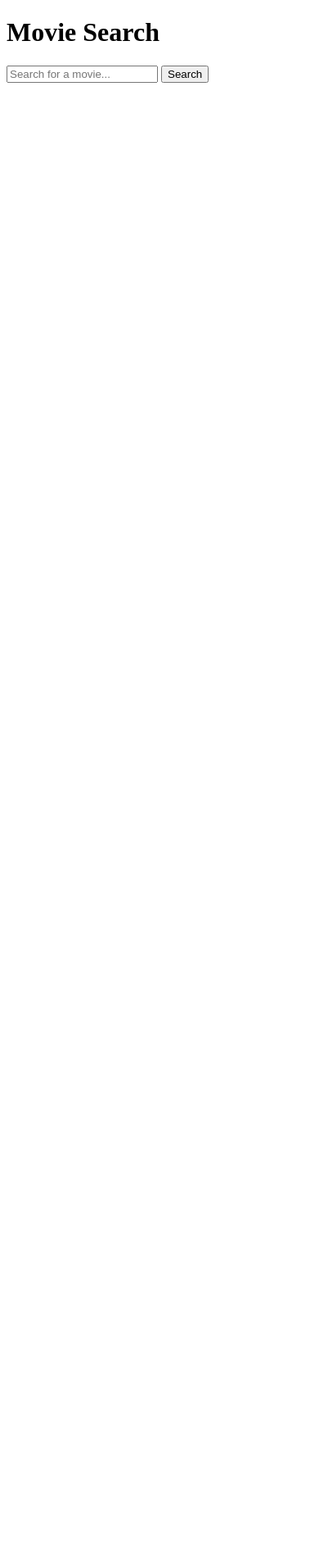
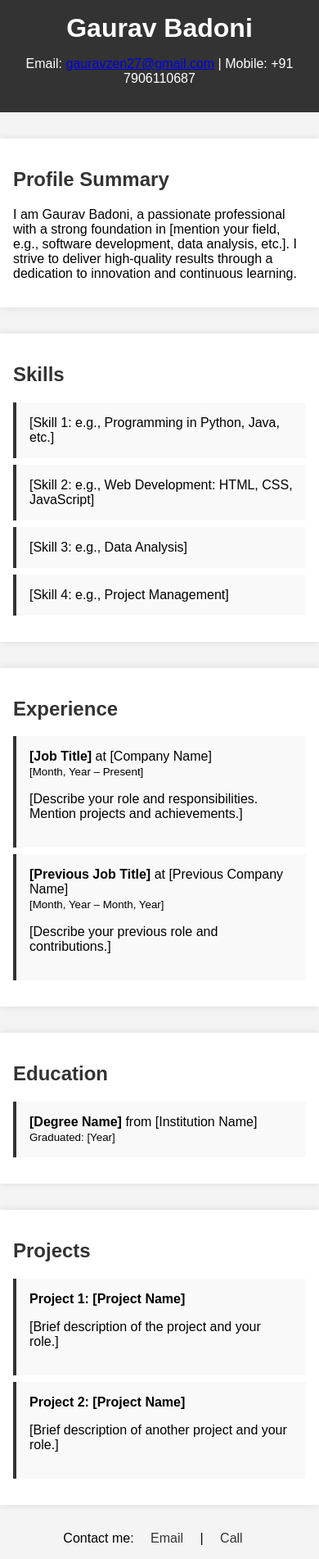
Before and after one commit to Badoni001/port, a plain HTML site: page index.html in a window 390 px wide. Shown: the whole page at 82% size. Before the commit the page ends 844 px from the top, so only its background shows below. Drawn offline with Linux system fonts and the light colour scheme.

Commit message:
Add files via upload

```diff
--- a/index.html
+++ b/index.html
@@ -3,16 +3,130 @@
 <head>
     <meta charset="UTF-8">
     <meta name="viewport" content="width=device-width, initial-scale=1.0">
-    <title>Movie Search</title>
-    <link rel="stylesheet" href="styles.css">
+    <meta http-equiv="X-UA-Compatible" content="ie=edge">
+    <title>Gaurav Badoni | Portfolio</title>
+    <style>
+        body {
+            font-family: Arial, sans-serif;
+            margin: 0;
+            padding: 0;
+            background-color: #f4f4f4;
+        }
+        header {
+            background-color: #333;
+            color: #fff;
+            text-align: center;
+            padding: 1rem;
+        }
+        header h1 {
+            margin: 0;
+        }
+        section {
+            max-width: 1000px;
+            margin: 2rem auto;
+            padding: 1rem;
+            background-color: #fff;
+            box-shadow: 0 0 10px rgba(0, 0, 0, 0.1);
+        }
+        section h2 {
+            color: #333;
+        }
+        ul {
+            list-style-type: none;
+            padding: 0;
+        }
+        ul li {
+            background: #f9f9f9;
+            margin: 0.5rem 0;
+            padding: 1rem;
+            border-left: 4px solid #333;
+        }
+        .contact-info {
+            text-align: center;
+            margin-top: 1rem;
+        }
+        .contact-info a {
+            color: #333;
+            text-decoration: none;
+            margin: 0 1rem;
+        }
+        .contact-info a:hover {
+            text-decoration: underline;
+        }
+    </style>
 </head>
 <body>
-    <div class="container">
-        <h1>Movie Search</h1>
-        <input type="text" id="searchInput" placeholder="Search for a movie...">
-        <button id="searchButton">Search</button>
-        <div id="movieContainer"></div>
-    </div>
-    <script src="app.js"></script>
+
+    <header>
+        <h1>Gaurav Badoni</h1>
+        <p>Email: <a href="mailto:gauravzen27@gmail.com">gauravzen27@gmail.com</a> | Mobile: +91 7906110687</p>
+    </header>
+
+    <section>
+        <h2>Profile Summary</h2>
+        <p>
+            I am Gaurav Badoni, a passionate professional with a strong foundation in [mention your field, e.g., software development, data analysis, etc.]. I strive to deliver high-quality results through a dedication to innovation and continuous learning.
+        </p>
+    </section>
+
+    <section>
+        <h2>Skills</h2>
+        <ul>
+            <li>[Skill 1: e.g., Programming in Python, Java, etc.]</li>
+            <li>[Skill 2: e.g., Web Development: HTML, CSS, JavaScript]</li>
+            <li>[Skill 3: e.g., Data Analysis]</li>
+            <li>[Skill 4: e.g., Project Management]</li>
+        </ul>
+    </section>
+
+    <section>
+        <h2>Experience</h2>
+        <ul>
+            <li>
+                <strong>[Job Title]</strong> at [Company Name]
+                <br><small>[Month, Year – Present]</small>
+                <p>
+                    [Describe your role and responsibilities. Mention projects and achievements.]
+                </p>
+            </li>
+            <li>
+                <strong>[Previous Job Title]</strong> at [Previous Company Name]
+                <br><small>[Month, Year – Month, Year]</small>
+                <p>
+                    [Describe your previous role and contributions.]
+                </p>
+            </li>
+        </ul>
+    </section>
+
+    <section>
+        <h2>Education</h2>
+        <ul>
+            <li><strong>[Degree Name]</strong> from [Institution Name]
+            <br><small>Graduated: [Year]</small></li>
+        </ul>
+    </section>
+
+    <section>
+        <h2>Projects</h2>
+        <ul>
+            <li>
+                <strong>Project 1: [Project Name]</strong>
+                <p>[Brief description of the project and your role.]</p>
+            </li>
+            <li>
+                <strong>Project 2: [Project Name]</strong>
+                <p>[Brief description of another project and your role.]</p>
+            </li>
+        </ul>
+    </section>
+
+    <footer class="contact-info">
+        <p>Contact me:
+            <a href="mailto:gauravzen27@gmail.com">Email</a> |
+            <a href="tel:+917906110687">Call</a>
+        </p>
+    </footer>
+
 </body>
 </html>
```
